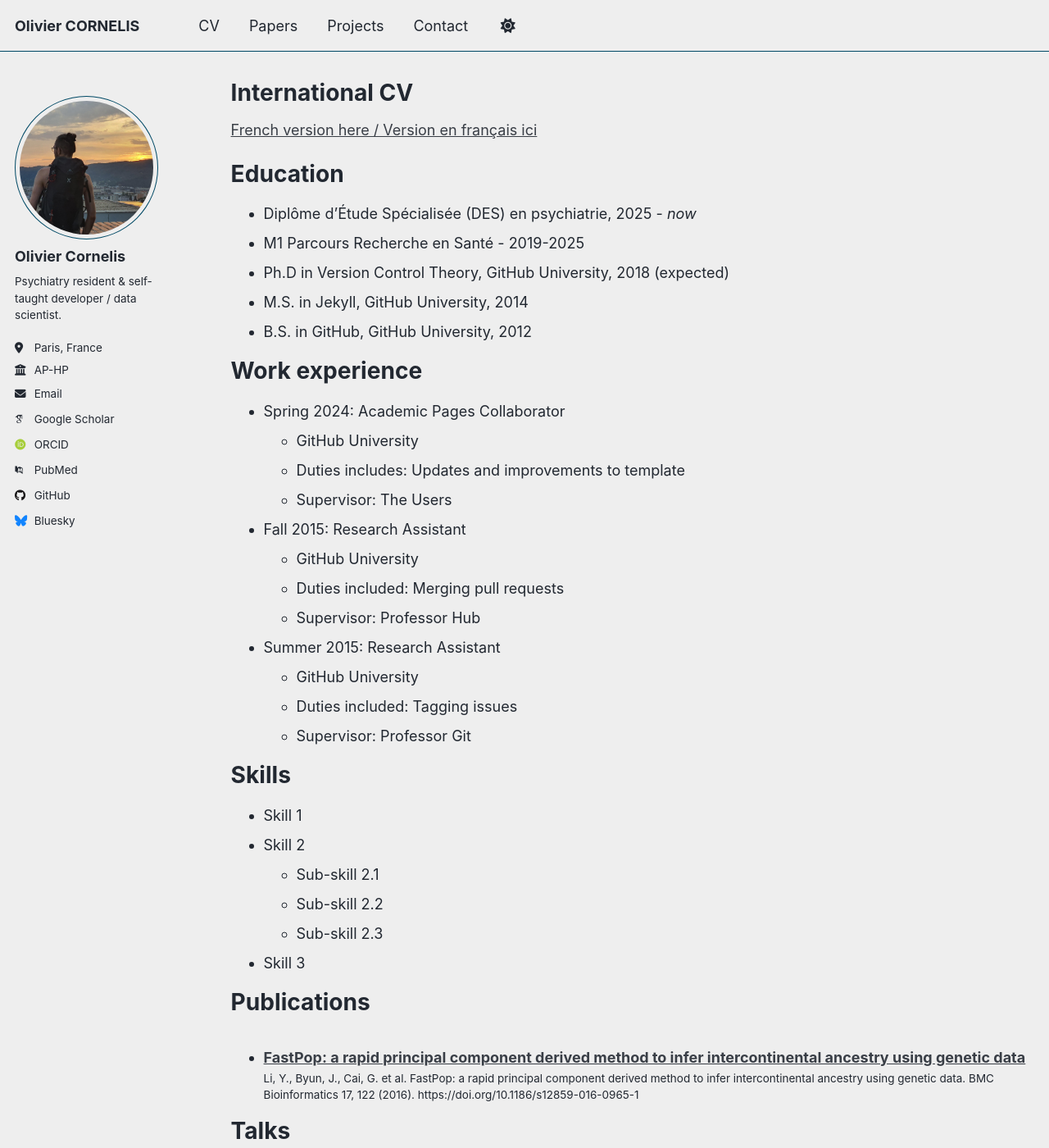
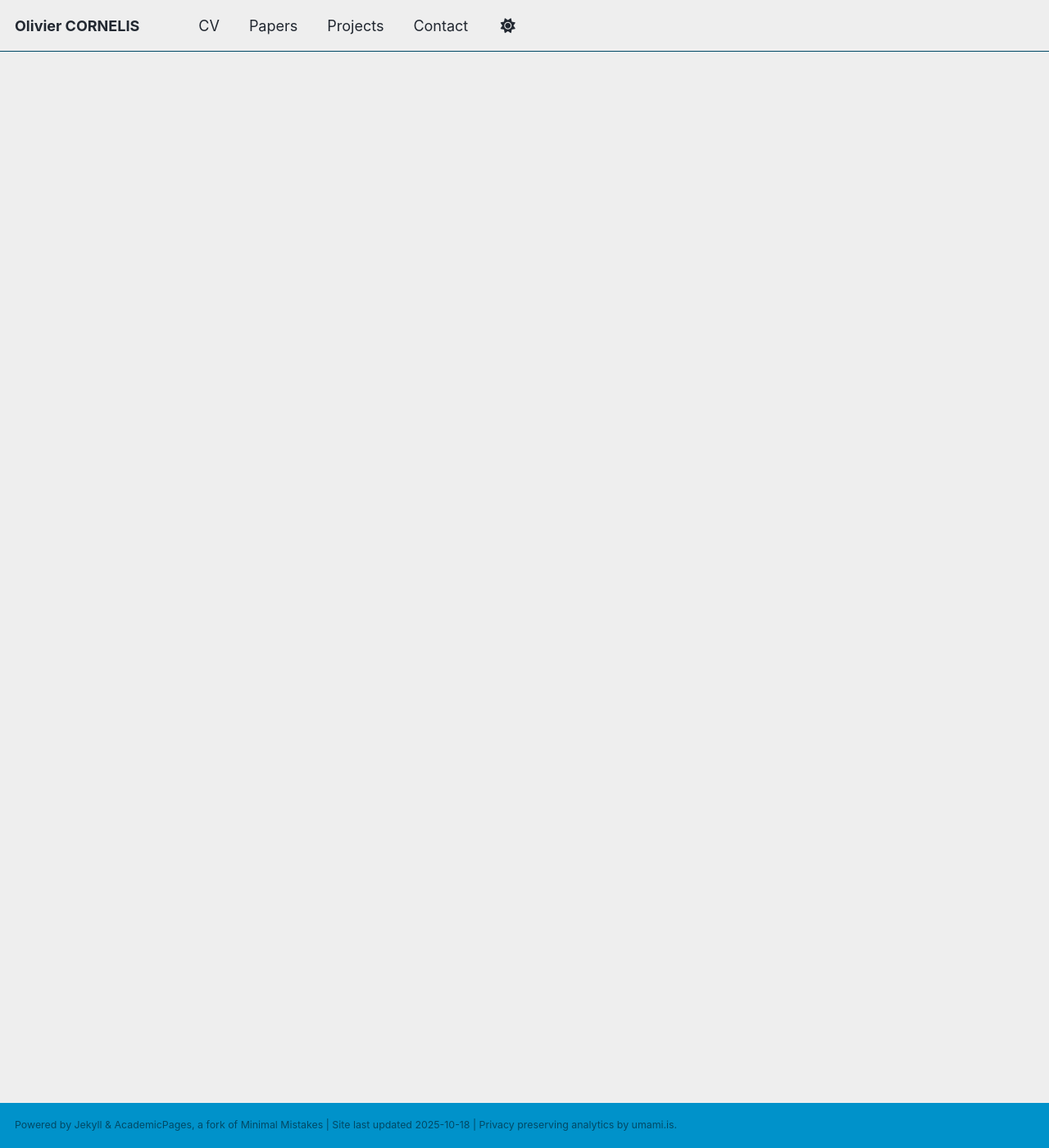
Before and after one commit to thiswillbeyourgithub/website, a Jekyll site: the page built from _pages/cv.md, in a window 1280 px wide and 1400 px high. Shown: the whole window at 82% size. Built offline with Jekyll 4.4.1, drawn with Linux system fonts in a browser that asks for light colours; some web fonts are replaced; a script that is not in the unit is left out; some of the changed text lies outside the part shown.

Commit message:
remove obsolete english cv
Signed-off-by: thiswillbeyourgithub <26625900+thiswillbeyourgithub@users.noreply.github.com>

```diff
--- a/_pages/cv.md
+++ b/_pages/cv.md
@@ -1,68 +1,11 @@
 ---
-layout: archive
+layout: cv-layout
 title: "International CV"
 permalink: /cv/
-author_profile: true
+author_profile: false
 redirect_from:
   - /resume
+  - /resume_en
 ---
 
-[French version here / Version en français ici](../cv_fr)
-
 {% include base_path %}
-
-Education
-======
-* Diplôme d'Étude Spécialisée (DES) en psychiatrie, 2025 - *now*
-* M1 Parcours Recherche en Santé - 2019-2025
-* Ph.D in Version Control Theory, GitHub University, 2018 (expected)
-* M.S. in Jekyll, GitHub University, 2014
-* B.S. in GitHub, GitHub University, 2012
-
-Work experience
-======
-* Spring 2024: Academic Pages Collaborator
-  * GitHub University
-  * Duties includes: Updates and improvements to template
-  * Supervisor: The Users
-
-* Fall 2015: Research Assistant
-  * GitHub University
-  * Duties included: Merging pull requests
-  * Supervisor: Professor Hub
-
-* Summer 2015: Research Assistant
-  * GitHub University
-  * Duties included: Tagging issues
-  * Supervisor: Professor Git
-
-Skills
-======
-* Skill 1
-* Skill 2
-  * Sub-skill 2.1
-  * Sub-skill 2.2
-  * Sub-skill 2.3
-* Skill 3
-
-Publications
-======
-  <ul>{% for post in site.publications reversed %}
-    {% include archive-single-cv.html %}
-  {% endfor %}</ul>
-
-Talks
-======
-  <ul>{% for post in site.talks reversed %}
-    {% include archive-single-talk-cv.html  %}
-  {% endfor %}</ul>
-
-Teaching
-======
-  <ul>{% for post in site.teaching reversed %}
-    {% include archive-single-cv.html %}
-  {% endfor %}</ul>
-
-Service and leadership
-======
-* Currently signed in to 43 different slack teams
```
